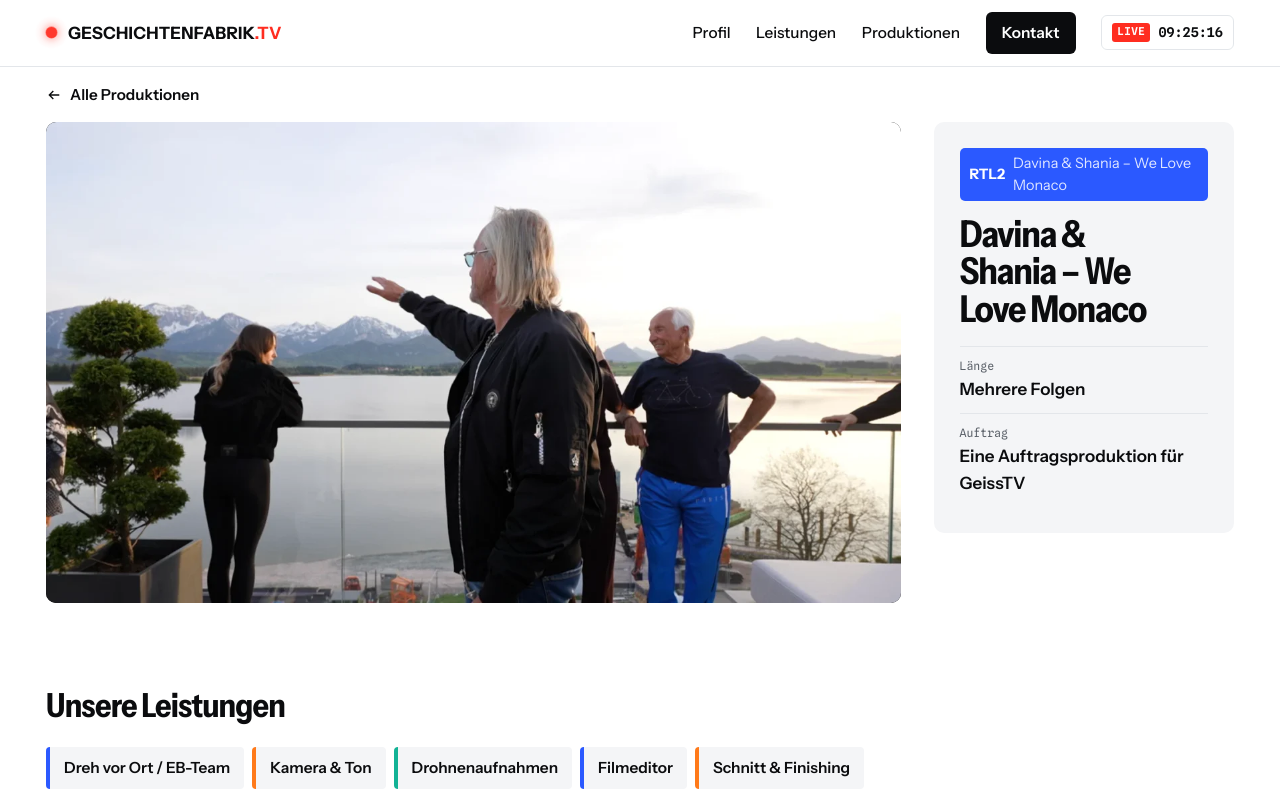
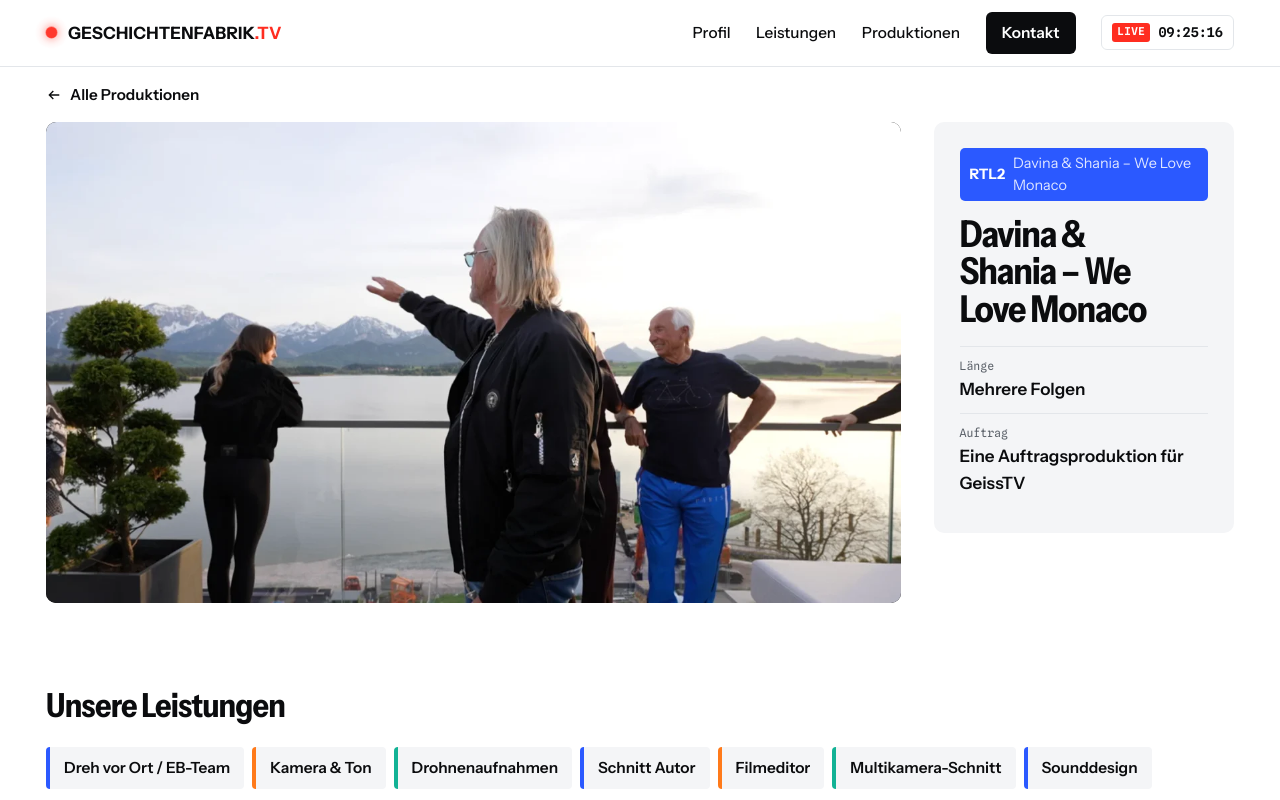
Before and after one commit to geschichtenfabriktv-droid/vorschau-gf, a plain HTML site: page rtl2-davina-shania-we-love-monaco.html in a window 1280 px wide. Shown: the top 800 px of the page. Drawn offline with Linux system fonts and the light colour scheme.

Commit message:
Davina & Shania: Schnitt-Leistungen
Co-Authored-By: Claude Opus 5.5 <noreply@anthropic.com>

```diff
--- a/rtl2-davina-shania-we-love-monaco.html
+++ b/rtl2-davina-shania-we-love-monaco.html
@@ -51,7 +51,7 @@
   </div>
   <section class="roles">
     <h2 data-r>Unsere Leistungen</h2>
-    <ul><li data-r style="--i:0">Dreh vor Ort / EB-Team</li><li data-r style="--i:1">Kamera &amp; Ton</li><li data-r style="--i:2">Drohnenaufnahmen</li><li data-r style="--i:3">Filmeditor</li><li data-r style="--i:4">Schnitt &amp; Finishing</li></ul>
+    <ul><li data-r style="--i:0">Dreh vor Ort / EB-Team</li><li data-r style="--i:1">Kamera &amp; Ton</li><li data-r style="--i:2">Drohnenaufnahmen</li><li data-r style="--i:3">Schnitt Autor</li><li data-r style="--i:4">Filmeditor</li><li data-r style="--i:5">Multikamera-Schnitt</li><li data-r style="--i:6">Sounddesign</li></ul>
   </section>
 
   <nav class="pn" aria-label="Weitere Produktionen">
```
